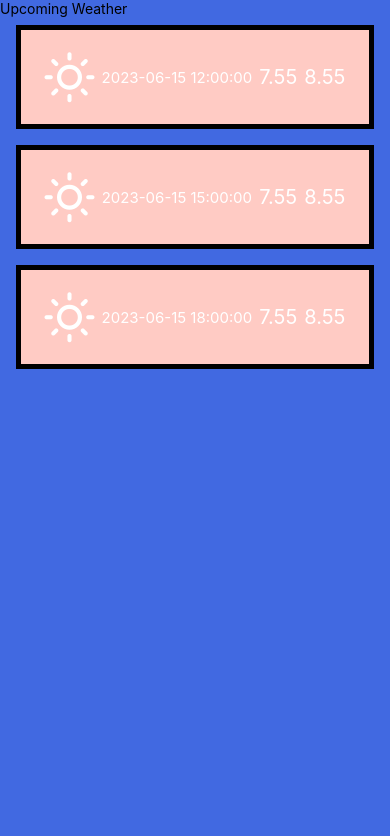
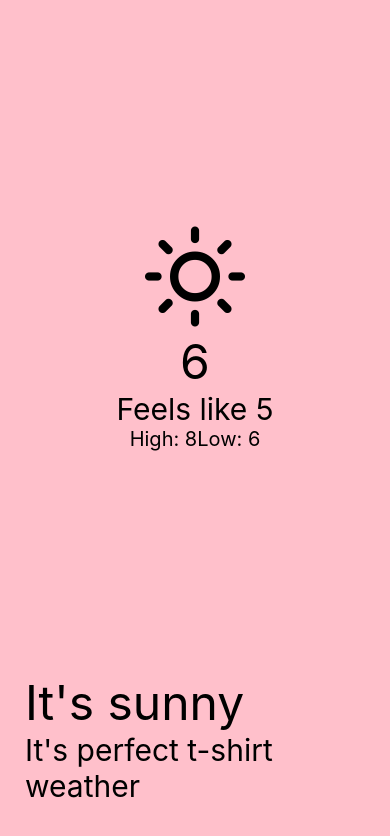
Before and after one commit to adalin96/SimpleProject, a React Native app: screen / in a window 390 px wide. Shown: the top 836 px of the page. Built offline with nearby package versions, Linux system fonts and the light colour scheme.

Commit message:
finished refactoring Currentweather screan but addy RowText component

```diff
--- a/App.js
+++ b/App.js
@@ -2,10 +2,12 @@
 import { View, StyleSheet } from 'react-native'
 import CurrentWeather from './src/screens/CurrentWeather'
 import UpComingWeather from './src/screens/UpcomingWeather'
+import City from './src/screens/City'
+
 const App = () => {
   return (
     <View style={styles.container}>
-      <UpComingWeather />
+      <CurrentWeather />
     </View>
   )
 }
--- /dev/null
+++ b/src/components/IconText.js
@@ -0,0 +1,25 @@
+import React from 'react'
+import { Text, View, StyleSheet } from 'react-native'
+import { Feather } from '@expo/vector-icons'
+
+const IconText = (props) => {
+  const { iconName, iconColor, bodyText, bodyTextStyles } = props
+  const { container, textTheme } = styles
+  return (
+    <View style={container}>
+      <Feather name={iconName} size={50} color={iconColor} />
+      <Text style={[textTheme, bodyTextStyles]}>{bodyText}</Text>
+    </View>
+  )
+}
+
+const styles = StyleSheet.create({
+  container: {
+    alignItems: 'center'
+  },
+    textTheme: {
+    fontWeight: 'bold',
+    color: 'white'
+  }
+})
+export default IconText
--- /dev/null
+++ b/src/components/RowText.js
@@ -0,0 +1,20 @@
+import React from 'react'
+import { Text, View } from 'react-native'
+
+const RowText = (props) => {
+  const {
+    messageOne,
+    messageOneStyles,
+    messageTwo,
+    messageTwoStyles,
+    containerStyles
+  } = props
+  return (
+    <View style={containerStyles}>
+      <Text style={messageOneStyles}>{messageOne}</Text>
+      <Text style={messageTwoStyles}>{messageTwo}</Text>
+    </View>
+  )
+}
+
+export default RowText
--- a/src/screens/City.js
+++ b/src/screens/City.js
@@ -0,0 +1,103 @@
+import React from 'react'
+import {
+  SafeAreaView,
+  Text,
+  StyleSheet,
+  ImageBackground,
+  StatusBar,
+  View
+} from 'react-native'
+import IconText from '../components/IconText'
+
+const City = () => {
+  const {
+    container,
+    countryName,
+    cityName,
+    cityText,
+    populationWrapper,
+    populationText,
+    riseSetWrapper,
+    riseSetText,
+    rowLayout,
+    imageLayout
+  } = styles
+  return (
+    <SafeAreaView style={container}>
+      <ImageBackground
+        source={require('C:\\Users\\nada\\reactProject\\WeatherApp\\assets\\city-background.jpg')}
+        style={imageLayout}
+      >
+        <Text style={[cityName, cityText]}>Chaouen</Text>
+        <Text style={[countryName, cityText]}>Morocco</Text>
+        <View style={[populationWrapper, rowLayout]}>
+          <IconText
+            iconName={'user'}
+            iconColor={'red'}
+            bodyText={'8000'}
+            bodyTextStyle={populationText}
+          />
+        </View>
+        <View style={[riseSetWrapper, rowLayout]}>
+          <IconText
+            iconName={'sunrise'}
+            iconColor={'#FFBDBDBD'}
+            bodyText={'10:46:58am'}
+            bodyTextStyle={riseSetText}
+          />
+          <IconText
+            iconName={'sunset'}
+            iconColor={'#FFBDBDBD'}
+            bodyText={'17:28:15pm'}
+            bodyTextStyle={riseSetText}
+          />
+        </View>
+      </ImageBackground>
+    </SafeAreaView>
+  )
+}
+
+const styles = StyleSheet.create({
+  container: {
+    flex: 1,
+    marginTop: StatusBar.currentHeight || 0
+  },
+  imageLayout: {
+    flex: 1
+  },
+  cityName: {
+    fontSize: 40
+  },
+  countryName: {
+    fontSize: 20
+  },
+  cityText: {
+    justifyContent: 'center',
+    alignSelf: 'center',
+    fontSize: 30,
+    fontWeight: 'bold',
+    color: 'white'
+  },
+  populationWrapper: {
+    justifyContent: 'center',
+    marginTop: 30
+  },
+  populationText: {
+    fontSize: 25,
+    marginLeft: 7.5,
+    color: 'red'
+  },
+  riseSetWrapper: {
+    justifyContent: 'space-around',
+    marginTop: 30
+  },
+  riseSetText: {
+    fontSize: 20,
+    color: 'white'
+  },
+  rowLayout: {
+    flexDirection: 'row',
+    alignItems: 'center'
+  }
+})
+export default City
--- a/src/screens/CurrentWeather.js
+++ b/src/screens/CurrentWeather.js
@@ -1,23 +1,41 @@
-import React from "react";
-import { View, Text, SafeAreaView, StyleSheet } from 'react-native';
-import { Feather } from '@expo/vector-icons';
+import React from 'react'
+import { View, Text, SafeAreaView, StyleSheet } from 'react-native'
+import { Feather } from '@expo/vector-icons'
+import RowText from '../components/RowText'
 
 const CurrentWeather = () => {
+  const {
+    wrapper,
+    container,
+    temp,
+    feels,
+    highlow,
+    highlowWrapper,
+    bodyWrapper,
+    description,
+    message
+  } = styles
   return (
-    <SafeAreaView style={styles.wrapper}>
-      <View style={styles.container}>
+    <SafeAreaView style={wrapper}>
+      <View style={container}>
         <Feather name="sun" size={100} color="black" />
-        <Text style={styles.temp}>6</Text>
-        <Text style={styles.feels}>Feels like 5</Text>
-        <View style={styles.highlowWrapper}>
-          <Text style={styles.highlow}>High: 8</Text>
-          <Text style={styles.highlow}>Low: 6</Text>
-        </View>
+        <Text style={temp}>6</Text>
+        <Text style={feels}>Feels like 5</Text>
+        <RowText
+          messageOne={'High: 8'}
+          messageTwo={'Low: 6'}
+          containerStyles={highlowWrapper}
+          messageOneStyles={highlow}
+          messageTwoStyles={highlow}
+        />
       </View>
-      <View style={styles.bodyWrapper}>
-        <Text style={styles.description}>It's sunny</Text>
-        <Text style={styles.message}>It's perfect t-shirt weather</Text>
-      </View>
+      <RowText
+        messageOne={"It's sunny"}
+        messageTwo={"It's perfect t-shirt weather"}
+        containerStyles={bodyWrapper}
+        messageOneStyles={description}
+        messageTwoStyles={message}
+      />
     </SafeAreaView>
   )
 }
@@ -30,7 +48,7 @@
   },
   wrapper: {
     flex: 1,
-    backgroundColor: 'pink',
+    backgroundColor: 'pink'
   },
   temp: {
     color: 'black',
@@ -42,7 +60,7 @@
   },
   highlow: {
     color: 'black',
-    fontSize: 20,
+    fontSize: 20
   },
   highlowWrapper: {
     flexDirection: 'row'
```
